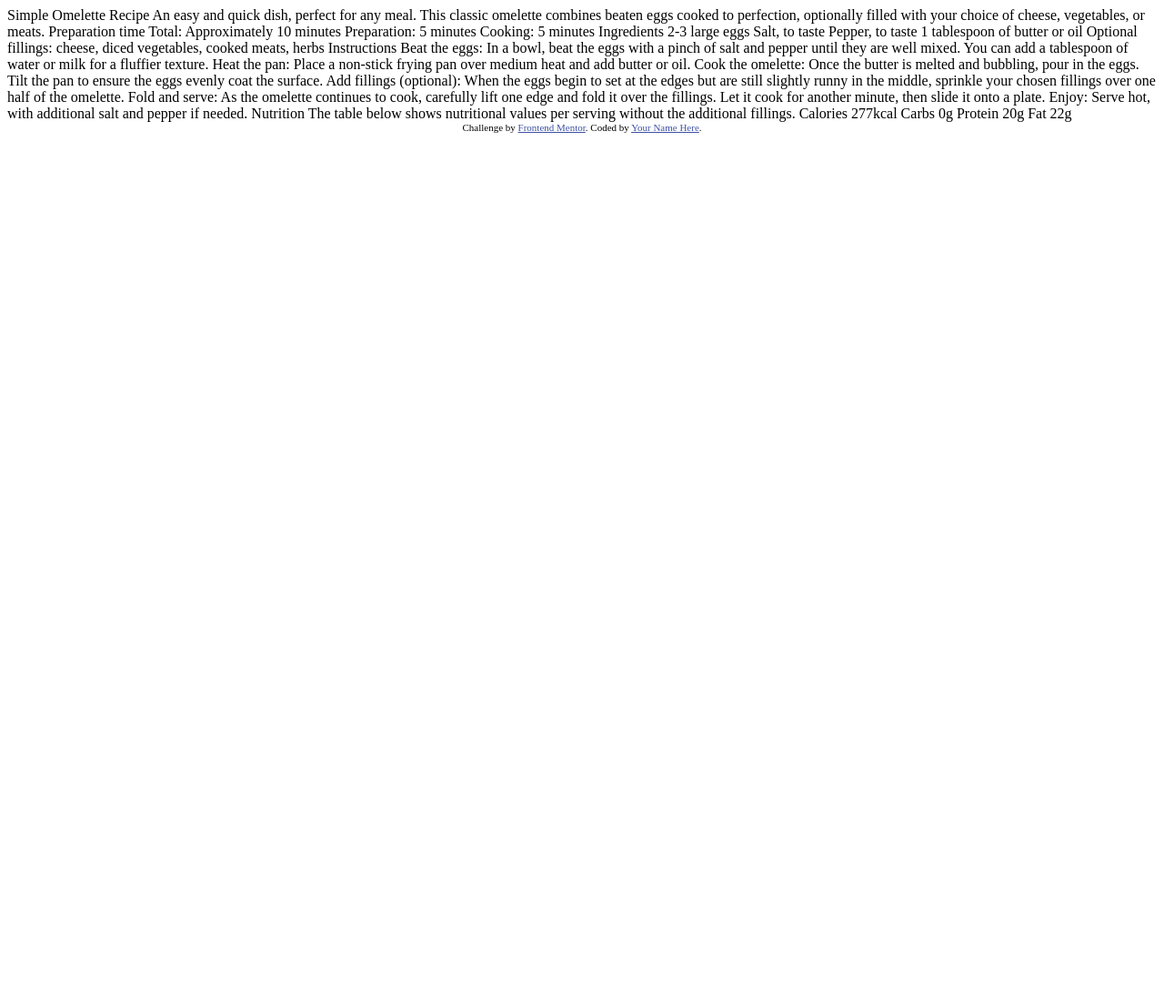
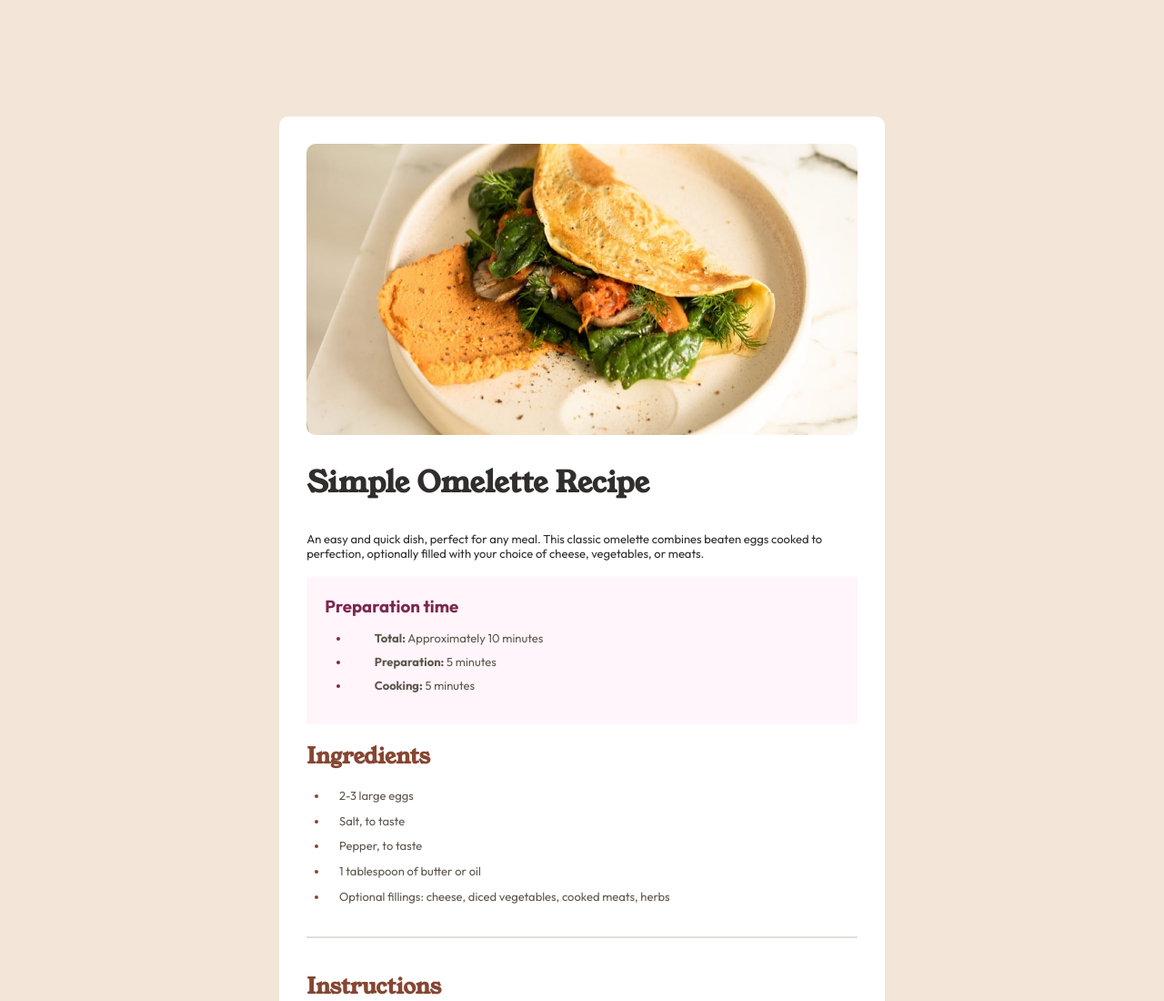
Before and after one commit to devansh373/fm-recipe-page, a plain HTML site: page index.html in a window 1280 px wide. Shown: the top 1100 px of the page at 91% size. Before the commit the page ends 800 px from the top, so only its background shows below. Drawn offline with Linux system fonts and the light colour scheme.

Commit message:
completed

```diff
--- a/index.html
+++ b/index.html
@@ -1,77 +1,132 @@
 <!DOCTYPE html>
 <html lang="en">
   <head>
-  <meta charset="UTF-8">
-  <meta name="viewport" content="width=device-width, initial-scale=1.0"> <!-- displays site properly based on user's device -->
+    <meta charset="UTF-8" />
+    <meta name="viewport" content="width=device-width, initial-scale=1.0" />
+    <!-- displays site properly based on user's device -->
 
-  <link rel="icon" type="image/png" sizes="32x32" href="./assets/images/favicon-32x32.png">
+    <link
+      rel="icon"
+      type="image/png"
+      sizes="32x32"
+      href="./assets/images/favicon-32x32.png"
+    />
 
     <title>Frontend Mentor | Recipe page</title>
+    <link rel="preconnect" href="https://fonts.googleapis.com" />
+    <link rel="preconnect" href="https://fonts.gstatic.com" crossorigin />
+    <link
+      href="https://fonts.googleapis.com/css2?family=Young+Serif&display=swap"
+      rel="stylesheet"
+    />
+    <link
+      href="https://fonts.googleapis.com/css2?family=Outfit:wght@100..900&display=swap"
+      rel="stylesheet"
+    />
 
-  <!-- Feel free to remove these styles or customise in your own stylesheet 👍 -->
-  <style>
-    .attribution { font-size: 11px; text-align: center; }
-    .attribution a { color: hsl(228, 45%, 44%); }
-  </style>
+    <link rel="stylesheet" href="style.css" />
   </head>
   <body>
+    <div class="outer">
+      <header>
+        <img src="./assets/images/image-omelette.jpeg" alt="" />
+      </header>
+      <main>
+        <h1>Simple Omelette Recipe</h1>
 
-  Simple Omelette Recipe
+        <p class="desc">
 
-  An easy and quick dish, perfect for any meal. This classic omelette combines beaten eggs cooked
-  to perfection, optionally filled with your choice of cheese, vegetables, or meats.
+        An easy and quick dish, perfect for any meal. This classic omelette
+        combines beaten eggs cooked to perfection, optionally filled with your
+        choice of cheese, vegetables, or meats.</p>
+        <section class="time">
+          <h3>
+        Preparation time
+      </h3>
+      <ul>
+<li>      <span>Total:</span>
+        Approximately 10 minutes </li>
+        <li><span>Preparation:</span> 5 minutes </li>
+        <li><span>Cooking:</span> 5 minutes</li>
+      </ul>
+        </section>
+        <section class="ingredients">
+        <h2>Ingredients</h2>
+        <ul>
+          <li>
+          2-3 large eggs</li>
+          <li>
+           Salt, to taste</li>
+           <li>
+            Pepper, to taste</li>
+            <li> 1 tablespoon
+          of butter or oil </li>
+          <li>
+          Optional fillings: cheese, diced vegetables, cooked
+          meats, herbs
+        </li>
+        </ul>
+      </section>
+      <hr>
+      <section class="instructions">
+        <h2>
+        Instructions </h2>
+        <ol>
+          <li>
+            <b>
+        Beat the eggs:</b> In a bowl, beat the eggs with a
+        pinch of salt and pepper until they are well mixed. You can add a
+        tablespoon of water or milk for a fluffier texture.</li>
+        <li>
+          <b>
+        Heat the pan:</b> Place
+        a non-stick frying pan over medium heat and add butter or oil.</li>
+        <li>
+         <b>Cook the
+        omelette:</b> Once the butter is melted and bubbling, pour in the eggs. Tilt
+        the pan to ensure the eggs evenly coat the surface.
+      </li>
+      <li>
+        <b>
+        Add fillings
+        (optional):</b> When the eggs begin to set at the edges but are still
+        slightly runny in the middle, sprinkle your chosen fillings over one
+        half of the omelette.</li>
 
-  Preparation time
+        <li>
+          <b>Fold and serve:</b> As the omelette continues to cook,
+        carefully lift one edge and fold it over the fillings. Let it cook for
+        another minute, then slide it onto a plate.</li>
+        <li>
+        <b>Enjoy:</b> Serve hot, with
+        additional salt and pepper if needed. </li>
+      </ol>
+      </section>
+      <hr>
+      <section class="nutrition">
+        <h2>
+        Nutrition</h2>
+        <p> The table below shows
+        nutritional values per serving without the additional fillings. </p>
+        <table>
+          <tr>
+            <td>Calories</td>
 
-  Total: Approximately 10 minutes
-  Preparation: 5 minutes
-  Cooking: 5 minutes
+            <td>277kcal</td>
+          </tr>
+          <tr><td>Carbs</td><td>0g</td></tr>
+          <tr><td>Protein</td><td>20g</td></tr>
+          <tr><td>Fat</td><td>22g</td></tr>
 
-  Ingredients
-
-  2-3 large eggs
-  Salt, to taste
-  Pepper, to taste
-  1 tablespoon of butter or oil
-  Optional fillings: cheese, diced vegetables, cooked meats, herbs
-
-  Instructions
-
-  Beat the eggs: In a bowl, beat the eggs with a pinch of salt and pepper until they are well mixed.
-  You can add a tablespoon of water or milk for a fluffier texture.
-
-  Heat the pan: Place a non-stick frying pan over medium heat and add butter or oil.
-
-  Cook the omelette: Once the butter is melted and bubbling, pour in the eggs. Tilt the pan to ensure
-  the eggs evenly coat the surface.
-
-  Add fillings (optional): When the eggs begin to set at the edges but are still slightly runny in the
-  middle, sprinkle your chosen fillings over one half of the omelette.
-
-  Fold and serve: As the omelette continues to cook, carefully lift one edge and fold it over the
-  fillings. Let it cook for another minute, then slide it onto a plate.
-
-  Enjoy: Serve hot, with additional salt and pepper if needed.
-
-  Nutrition
-
-  The table below shows nutritional values per serving without the additional fillings.
-
-  Calories
-  277kcal
-
-  Carbs
-  0g
-
-  Protein
-  20g
-
-  Fat
-  22g
-
-  <div class="attribution">
+      </table>
+      </section>
+      </main>
+      <footer>
+        <!-- <div class="attribution">
     Challenge by <a href="https://www.frontendmentor.io?ref=challenge" target="_blank">Frontend Mentor</a>.
     Coded by <a href="#">Your Name Here</a>.
+  </div> -->
+      </footer>
     </div>
   </body>
 </html>
--- /dev/null
+++ b/style.css
@@ -0,0 +1,172 @@
+*{
+    margin:0;
+    padding:0;
+    box-sizing: border-box;
+    ;
+}
+body{
+    width: 100%;
+    height: auto;
+    display: flex;
+    justify-content: center;
+    align-items: center;
+    background-color: hsl(30, 54%, 90%);
+    font-family: "Outfit";
+    color: hsl(24, 5%, 18%);
+}
+h1,h2{
+    font-family: "Young Serif";
+}
+
+.outer{
+    margin-top: 10%;
+    margin-bottom: 10%;
+    width: 52%;
+    height: auto;
+    background-color: hsl(0, 0%, 100%);
+    border-radius: 10px;
+    padding: 30px;
+}
+
+header{
+    width: 100%;
+    height: 40vh;
+}
+header img{
+    width: 100%;
+    height: 100%;
+    border-radius: 10px;
+    /* margin-bottom: 15%; */
+}
+main{
+    width: 100%;
+    height: auto;
+    margin-top: 5%;
+}
+.desc{
+    font-size: 13px;
+    font-weight: 400;
+    margin-top: 5%;
+}
+section{
+    margin-top: 3%;
+    margin-bottom: 2%;
+}
+.time{
+    padding: 20px;
+    background-color: hsl(330, 100%, 98%);
+}
+.time ul{
+    padding: 10px;
+    padding-left: 5%;
+    font-size: 13px;
+    color: hsl(30, 10%, 34%);
+}
+.time li{
+    /* color: hsl(24, 5%, 18%); */
+    padding: 5px;
+    padding-left: 5%;
+}
+h3{
+    color: hsl(332, 51%, 32%);
+}
+.time li::marker{
+    color: hsl(332, 51%, 32%);
+}
+.time span{
+    font-weight: 700;
+}
+
+.ingredients h2{
+    color: hsl(14, 45%, 36%);
+    margin-bottom: 3%;
+}
+.ingredients ul{
+    padding-left: 4%;
+}
+.ingredients li{
+    padding-left: 2%;
+    font-size: 13px;
+    color: hsl(30, 10%, 34%);
+    margin-bottom: 2%;
+}
+.ingredients li::marker{
+    color: hsl(14, 45%, 36%);
+}
+hr{
+    margin: 6% 0;
+    height: 1px;
+    /* border:none; */
+    border:1px solid hsl(30, 18%, 87%);
+
+}
+.instructions ol{
+    padding-left: 4%;
+
+}
+.instructions h2{
+    color: hsl(14, 45%, 36%);
+    margin-bottom: 3%;
+}
+.instructions ol{
+    padding-left: 4%;
+}
+.instructions li{
+    padding-left: 2%;
+    font-size: 13px;
+    color: hsl(30, 10%, 34%);
+    margin-bottom: 2%;
+}
+.instructions li::marker{
+    color: hsl(14, 45%, 36%);
+    font-weight: 700;
+}
+
+.nutrition h2{
+    color: hsl(14, 45%, 36%);
+    margin-bottom: 3%;
+}
+.nutrition p{
+    font-size: 13px;
+    color: hsl(30, 10%, 34%);
+    margin-bottom: 2%;
+}
+
+table{
+    width: 100%;
+    border-collapse: collapse;
+}
+td{
+    padding: 9px;
+    font-size: 13px;
+    color: hsl(30, 10%, 34%);
+    border-bottom: 1px solid hsl(30, 18%, 87%) ;
+}
+
+table td:nth-of-type(2){
+    color: hsl(14, 45%, 36%);
+    font-weight: 700;
+}
+
+@media (max-width:375px){
+    .outer{
+        width: 100%;
+        margin: 0;
+        padding: 0;
+    }
+    main{
+        padding-left: 9%;
+        padding-right: 9%;
+        padding-bottom: 9%;
+    }
+    h1,h2{
+        font-weight: normal;
+    }
+    .desc{
+        margin-top: 5%;
+        margin-bottom: 8%;
+    }
+    .time{
+        margin-bottom: 9%;
+    }
+}
```
Lines whose indentation alone changed are shown as unchanged.
